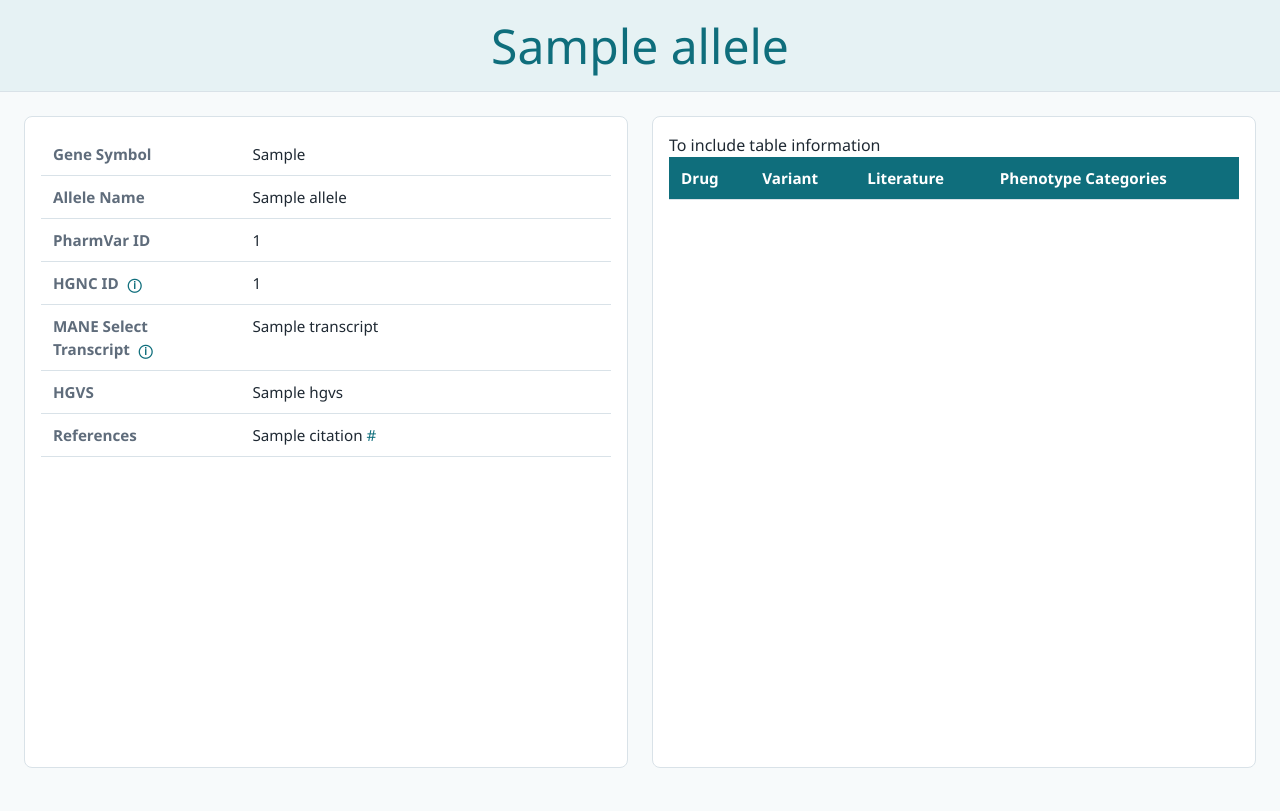
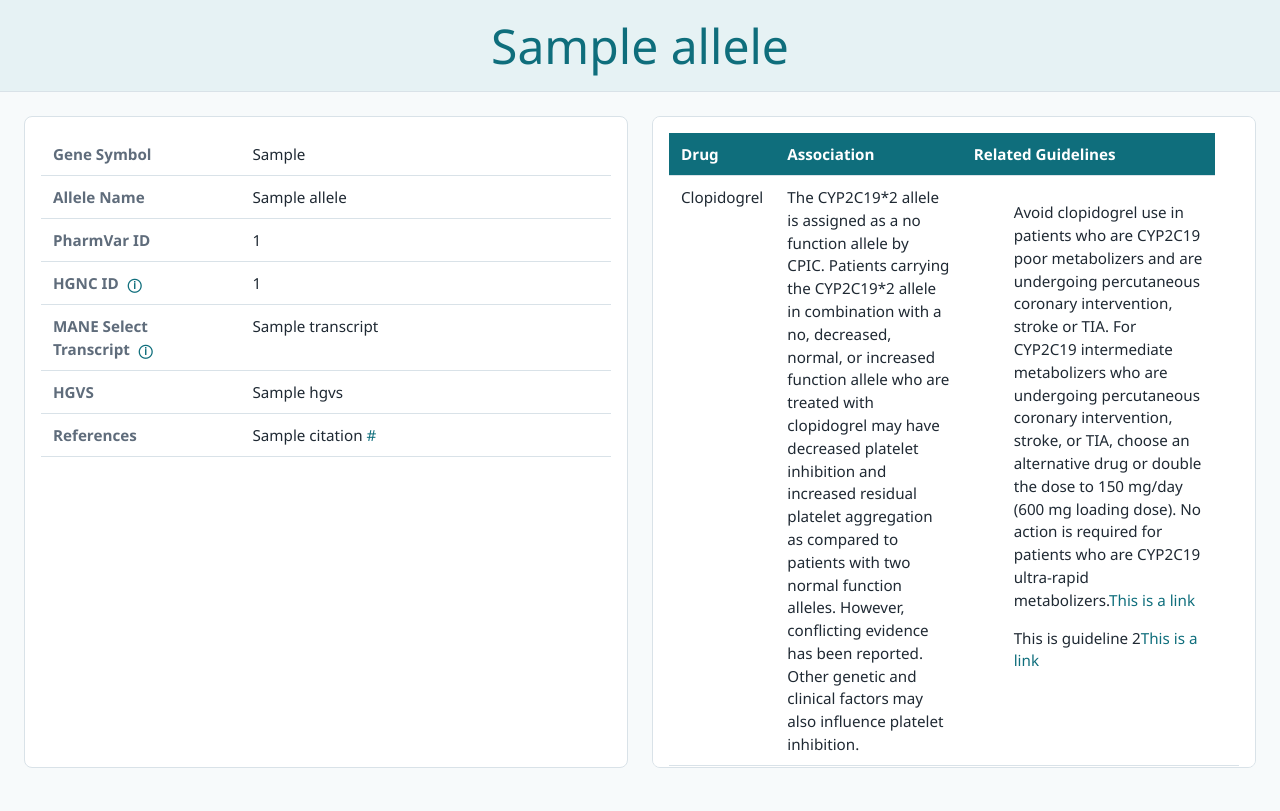
Before and after one commit to dianaivanoiu/Star-Allele-Search, a Django app: template App/star_allele_search/templates/home.html in a window 1280 px wide. Shown: the part 120-931 px from the top of the page. Run offline with Django 5.2, Linux system fonts and the light colour scheme; the template is opened without the code that fills it: most values are stand-ins (such as "Sample title", 1, 10 or a date in 2020); lists and menus that the app fills with data are empty.

Commit message:
Hardcoded drug information

```diff
--- a/App/star_allele_search/templates/home.html
+++ b/App/star_allele_search/templates/home.html
@@ -93,24 +93,38 @@
             <thead>
                 <tr>
                     <th>Drug</th>
-                    <th>Variant</th>
-                    <th>Literature</th>
-                    <th>Phenotype Categories</th>
+                    <th>Association</th>
+                    <th>Related Guidelines</th>
                 </tr>
             </thead>
-    <!--To include table information
+
             <tbody>
-                {% for drug in drugs %}
                 <tr>
-                    <td>{{ drug.name }}</td>
-                    <td>{{ drug.variant }}</td>
-                    <td>{{ drug.literature }}</td>
-                    <td>{{ drug.phenotype }}</td>
+                    <td>Clopidogrel</td>
+                    <td>The CYP2C19*2 allele is assigned as a no function allele by CPIC.
+                        Patients carrying the CYP2C19*2 allele in combination with a no, decreased,
+                        normal, or increased function allele who are treated with clopidogrel may
+                        have decreased platelet inhibition and increased residual platelet aggregation
+                         as compared to patients with two normal function alleles. However, conflicting
+                          evidence has been reported. Other genetic and clinical factors may also influence
+                           platelet inhibition.</td>
+                    <td>
+                        <ol>Avoid clopidogrel use in patients who are CYP2C19 poor metabolizers and are undergoing
+                            percutaneous coronary intervention, stroke or TIA. For CYP2C19 intermediate metabolizers
+                             who are undergoing percutaneous coronary intervention, stroke, or TIA, choose an alternative
+                              drug or double the dose to 150 mg/day (600 mg loading dose). No action is required for
+                              patients who are CYP2C19 ultra-rapid metabolizers.<a href="This is a link">This is a link</a></ol>
+                        <ol>This is guideline 2<a href="Link to something">This is a link</a></ol>
+                    </td>
+
+                    <td>
+
+                    </td>
+
                 </tr>
-                {% endfor %}
             </tbody>
         </table>
-        --->To include table information
+
         </section>
 
     </div>
```
